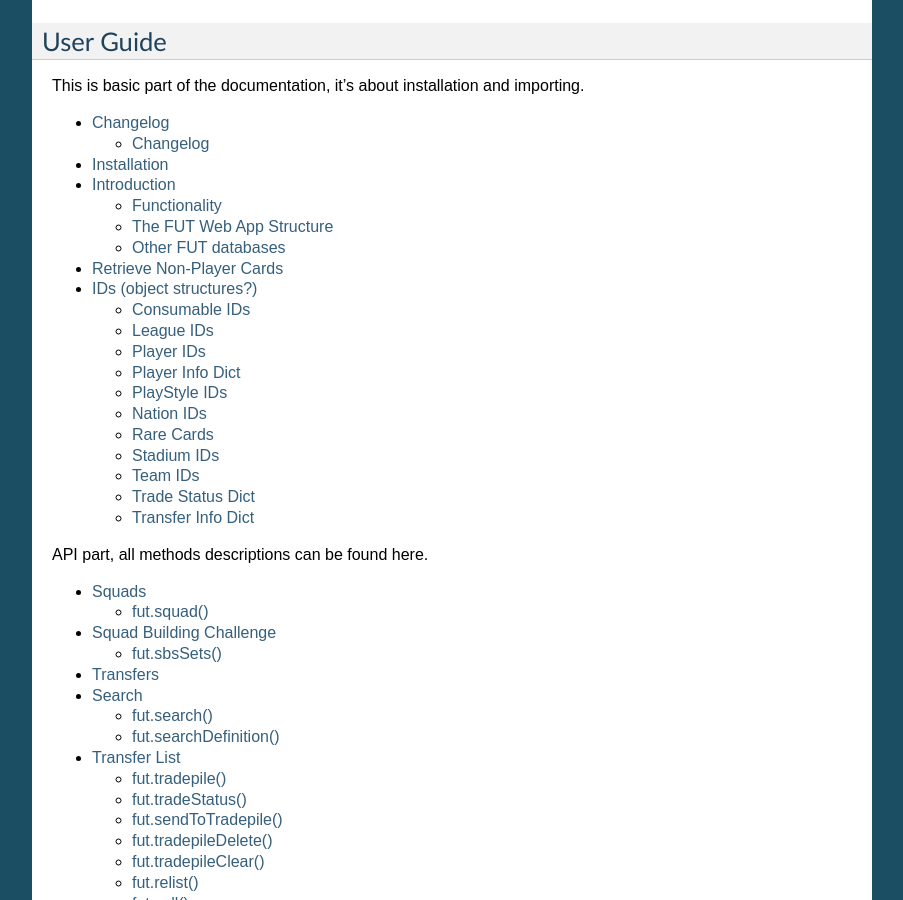
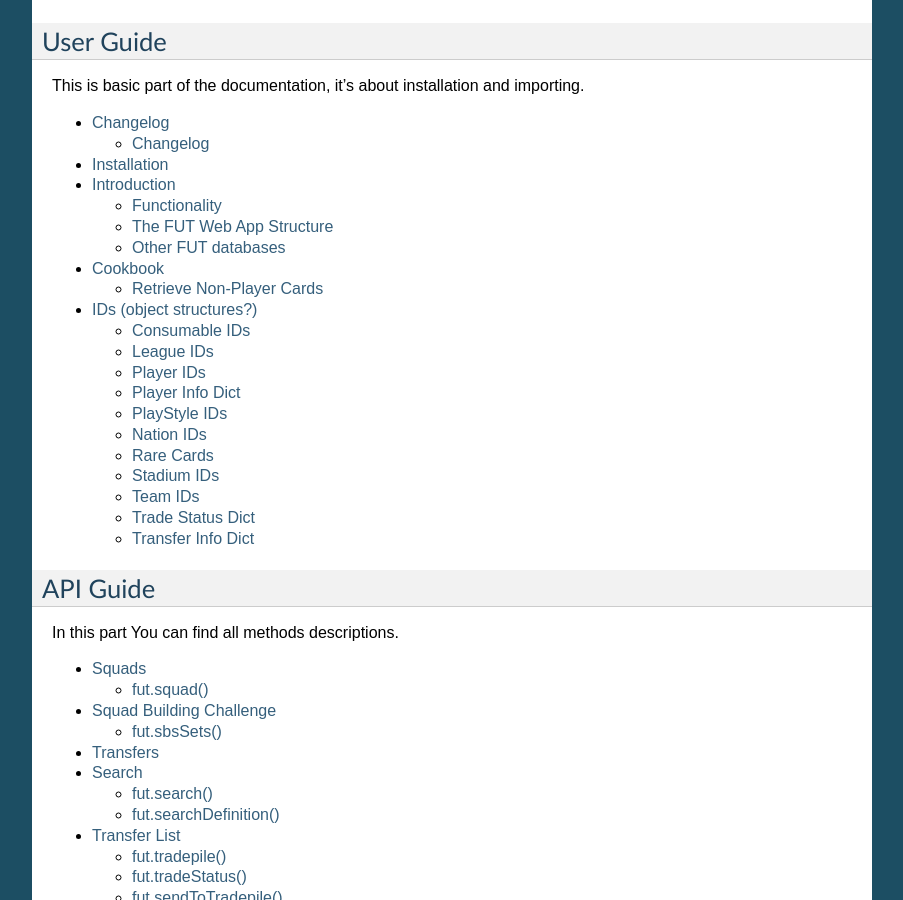
Before and after one commit to futapi/fut, a Sphinx documentation site: the page built from docs/index.rst, in a window 1280 px wide and 900 px high, scrolled down 629 px. Shown: the whole window, without its empty margins (198-1101 px from the left). Built offline with Sphinx 7.4.7, drawn with Linux system fonts in a browser that asks for light colours.

Commit message:
cosmetics

```diff
--- a/docs/index.rst
+++ b/docs/index.rst
@@ -73,7 +73,11 @@ This is basic part of the documentation, it's about installation and importing.
    user/cookbook
    user/lookuptables
 
-API part, all methods descriptions can be found here.
+
+API Guide
+---------
+
+In this part You can find all methods descriptions.
 
 .. toctree::
    :maxdepth: 2
--- a/docs/user/cookbook.md
+++ b/docs/user/cookbook.md
@@ -1,3 +1,5 @@
+## Cookbook
+
 ### Retrieve Non-Player Cards
 The non-player cards are updated as of Fifa 2017 and are hosted as a csv on github.
 The function below uses the `pandas` library to provide a table of the non-player cards.
```
